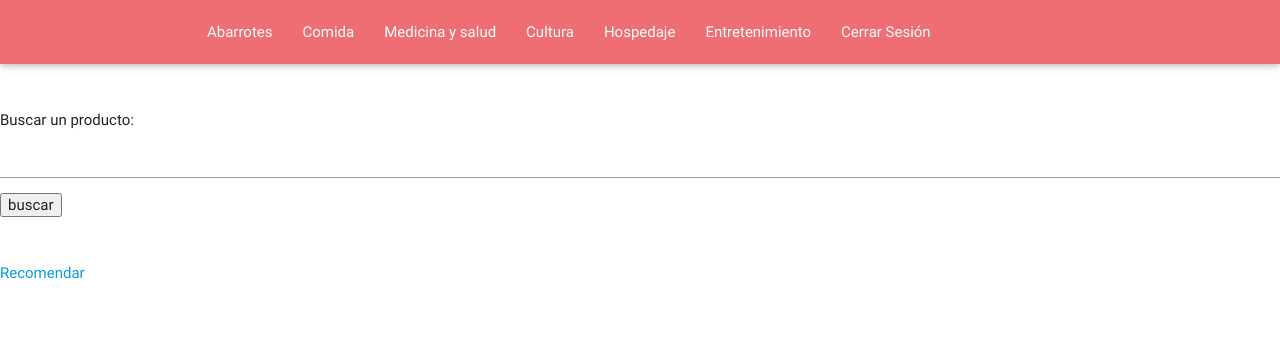
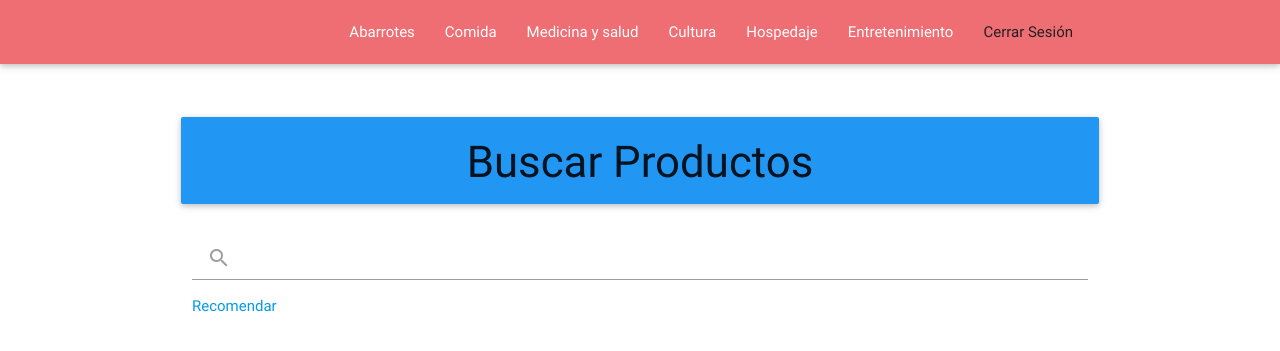
Before and after one commit to MuuuMx/webapp, a Django app: page /client/ in a window 1280 px wide. Shown: the top 351 px of the page. Run offline with Django 3.2, Linux system fonts and the light colour scheme; some libraries are stand-ins or nearby versions.

Commit message:
detalles

```diff
--- a/home/templates/dashboard.html
+++ b/home/templates/dashboard.html
@@ -122,7 +122,7 @@ Soy un cliente
 				<div id="material_forms">
 				</div>
 				<a id="add_material_btn" href="#" title="">Agregar material</a>
-				<br><br>
+					<br><br>
 				<input type="submit" class="boton" value="enviar"/>
 
 			</form>
@@ -209,6 +209,8 @@ Soy un cliente
 
 <script type="text/javascript" src="https://code.jquery.com/jquery-2.1.1.min.js"></script>
 <script src="{% static 'js/products.js' %}"></script>
+<script src="{% static 'js/init.js' %}"></script>
+<script src="{% static 'js/materialize.min.js' %}"></script>
 
 {% if places_category %}
 <div id="map"></div>
--- a/home/templates/news.html
+++ b/home/templates/news.html
@@ -14,32 +14,58 @@
 </head>
 <body>
 
+   <!-- -->
    <nav role="navigation">
     <div class="nav-wrapper container">
-      <ul class="hide-on-med-and-down grey-text text-darken-4">
+      <a id="logo-container" href="/business" class="brand-logo grey-text text-darken-4"></a>
+      <ul class="right hide-on-med-and-down grey-text text-darken-4">
       	{%for category in categories %}
 	       	<li><a href="/client/category/{{category}}" title="{{category}}">
 	       		{{category}}
 	       	</a></li>
         {%endfor%}
-        <li><a href="/logout/">
+        <li>
+        	<a href="/logout/" class="grey-text text-darken-4 lighten">
         	 Cerrar Sesión
+        	</a>
+        </li>
+      </ul>
+
+      <ul id="nav-mobile" class="side-nav grey-text text-darken-4">
+        {%for category in categories %}
+	       	<li class="indigo lighten-3"><a href="/client/category/{{category}}" title="{{category}}">
+	       		{{category}}
 	       	</a></li>
+        {%endfor%}
+        	<li>
+        	<a class="indigo lighten-2" href="/logout/" class="grey-text text-darken-4 lighten">
+        	 Cerrar Sesión
+        	</a>
+        </li>
       </ul>
+      <a href="#" data-activates="nav-mobile" class="button-collapse "><i class="material-icons grey-text text-darken-4">menu</i></a>
     </div>
   </nav>
+
+   <!-- -->
+
+
 	<br><br>
 
-	<form action="/client/search/" method="post" accept-charset="utf-8">
-		{%csrf_token%}
-		Buscar un producto: <input type="text" name="search" value="" placeholder="">
-		<input type="submit" name="" value="buscar">
+	<div class="container">
+		<div class="row valign-grapper">
+			<div class="card-panel blue col s12"><h3 class="center-align">Buscar Productos</h3></div>
+			<div class="col s12">
+				<form>
+					<div class="input-field">
+			          <input id="search" name="search" type="search" required>
+			          <label for="search"><i class="material-icons">search</i></label>
+			          <i class="material-icons">close</i>
+			        </div>
 		        </form>
-	<br><br>
-
+			</div>
+			<div class="col s12">
 			<a href="/client/recomend/" title="">Recomendar</a>
-	<br><br>
-
 			{% if results %}
 		<h3>Resultados de la busqueda:</h3>
 		<br><br>
@@ -75,10 +101,19 @@
 	        </div>
 		{%endfor%}
 	{% endif %}
+		</div>
+		</div>
+    </div>
+	<br><br>
+
+
 
 
 
 <script type="text/javascript" src="https://code.jquery.com/jquery-2.1.1.min.js"></script>
 <script src="{% static 'js/products.js' %}"></script>
+<script src="{% static 'js/init.js' %}"></script>
+<script src="{% static 'js/materialize.min.js' %}"></script>
+
 </body>
 </html>
```
Lines whose indentation alone changed are shown as unchanged.
